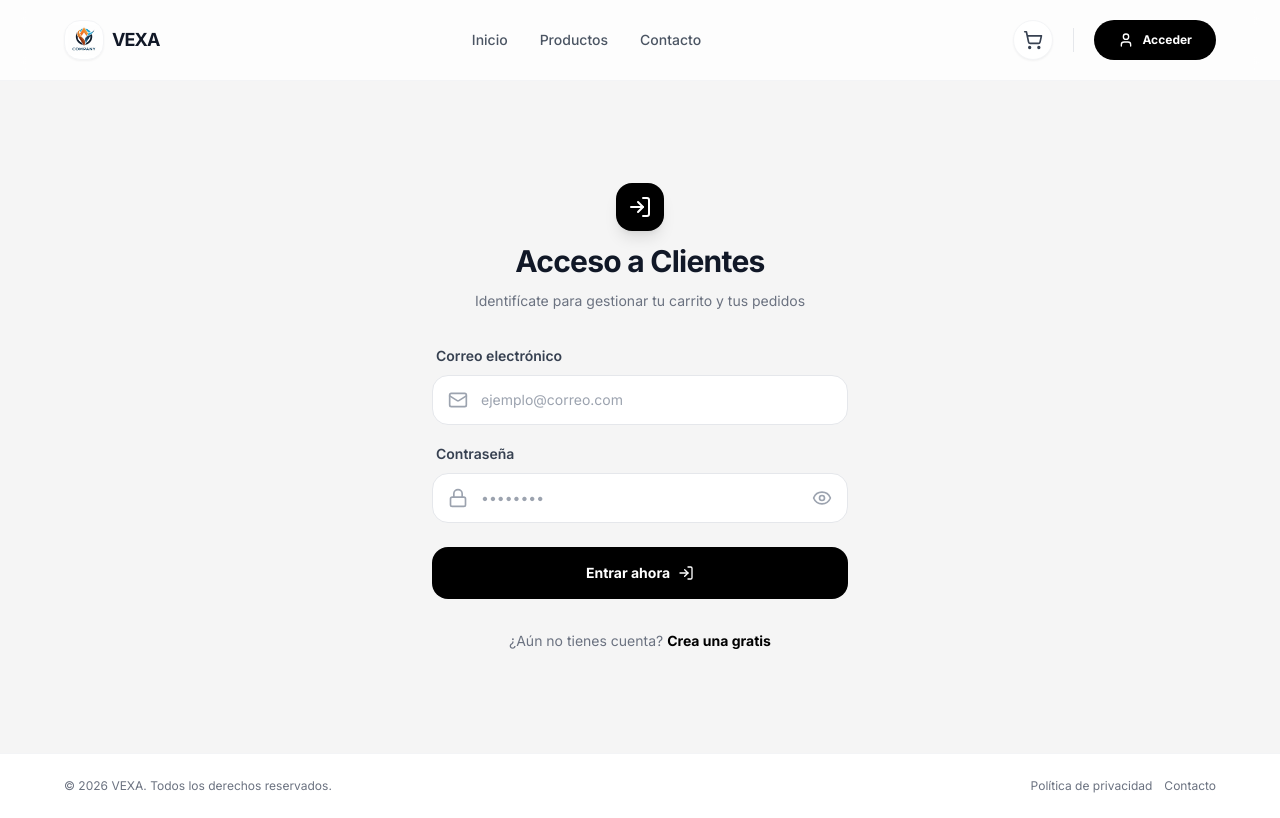
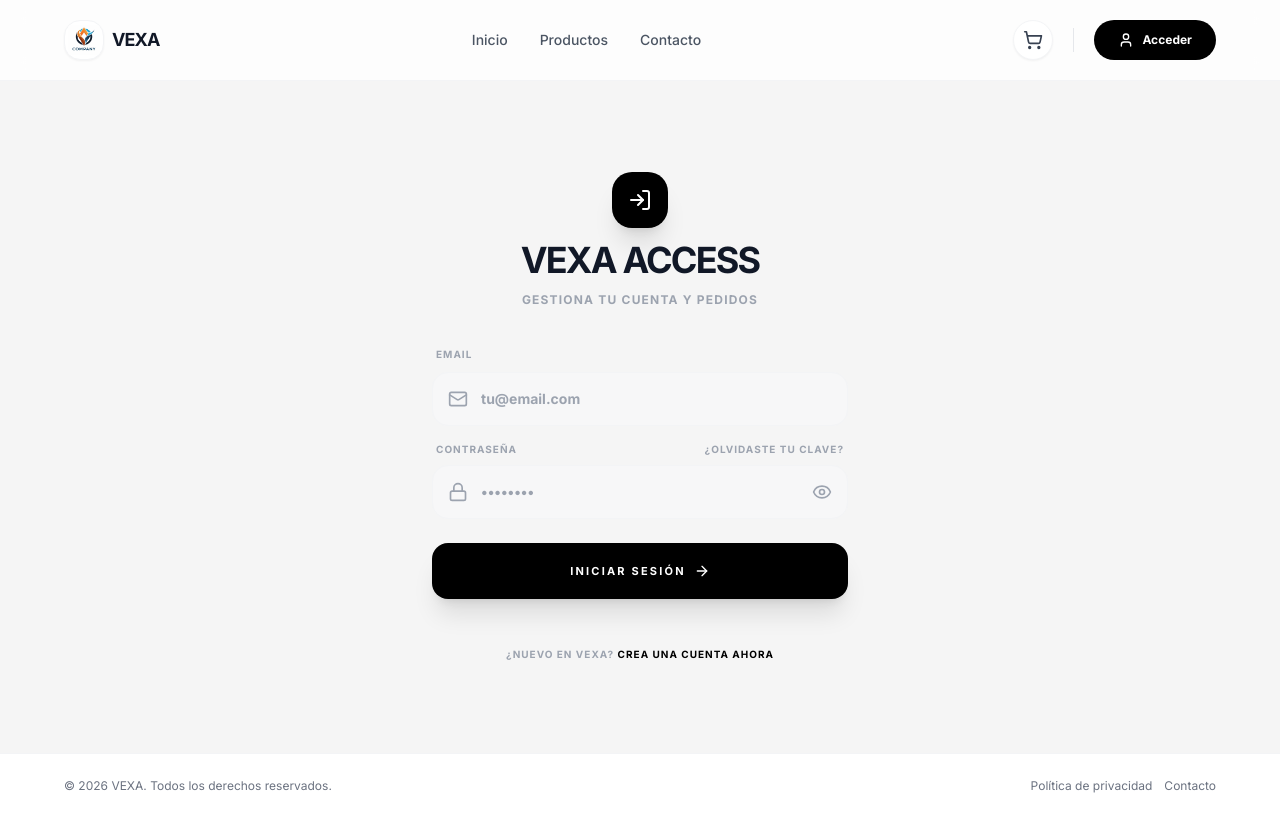
Before and after one commit to ayoubMO19/e-commerce-frontend, a React (Vite) app: page /login in a window 1280 px wide. Built offline with nearby package versions, Linux system fonts and the light colour scheme.

Commit message:
rest password in login

```diff
--- a/src/pages/Auth/Login.tsx
+++ b/src/pages/Auth/Login.tsx
@@ -1,160 +1,202 @@
 import { useState, useEffect, type FormEvent } from "react";
 import { Link, useNavigate } from "react-router-dom";
-import { Mail, Lock, LogIn, AlertCircle, Eye, EyeOff } from "lucide-react";
+import { Mail, Lock, LogIn, AlertCircle, Eye, EyeOff, ArrowRight, ArrowLeft, CheckCircle2 } from "lucide-react";
 import { useAuth } from "../../hooks/useAuth";
 import type { LoginRequestDTO } from "../../types/api";
+import { authService } from "../../services/api";
 
 export default function Login() {
   const navigate = useNavigate();
   const { login, isAuthenticated } = useAuth();
 
-  const [formData, setFormData] = useState<LoginRequestDTO>({
-    email: "",
-    password: "",
-  });
-
+  // Estados de Formulario
+  const [formData, setFormData] = useState<LoginRequestDTO>({ email: "", password: "" });
   const [error, setError] = useState<string>("");
   const [isLoading, setIsLoading] = useState(false);
   const [showPassword, setShowPassword] = useState(false);
 
-  // Redirección controlada si ya está logueado
+  // Estados de Recuperación
+  const [isForgotPasswordView, setIsForgotPasswordView] = useState(false);
+  const [emailSent, setEmailSent] = useState(false);
+
   useEffect(() => {
-    if (isAuthenticated) {
-      navigate("/", { replace: true });
-    }
+    if (isAuthenticated) navigate("/", { replace: true });
   }, [isAuthenticated, navigate]);
+
+  const handleChange = (e: React.ChangeEvent<HTMLInputElement>) => {
+    setFormData(prev => ({ ...prev, [e.target.name]: e.target.value }));
+    if (error) setError("");
+  };
 
   const handleSubmit = async (e: FormEvent<HTMLFormElement>) => {
     e.preventDefault();
     setError("");
     setIsLoading(true);
-
     try {
       await login(formData);
     } catch (err: unknown) {
-      // Verificamos que sea un objeto Error para acceder a .message
-      if (err instanceof Error) {
-        setError(err.message);
-      } else {
-        setError("Error al iniciar sesión");
-      }
+      setError(err instanceof Error ? err.message : "Error al iniciar sesión");
     } finally {
       setIsLoading(false);
     }
   };
 
-  const handleChange = (e: React.ChangeEvent<HTMLInputElement>) => {
-    setFormData(prev => ({
-      ...prev,
-      [e.target.name]: e.target.value,
-    }));
-    if (error) setError("");
+  const handleResetPassword = async (e: FormEvent) => {
+    e.preventDefault();
+    if (!formData.email) return setError("Introduce tu email");
+
+    setIsLoading(true);
+    try {
+      await authService.forgotPassword(formData.email);
+      setEmailSent(true);
+    } catch {
+      setError("Error al procesar la solicitud");
+    } finally {
+      setIsLoading(false);
+    }
   };
 
   if (isAuthenticated) return null;
 
+  // VISTA 1: ÉXITO ENVÍO EMAIL
+  if (emailSent) {
     return (
-    <div className="mx-auto flex min-h-[calc(100vh-12rem)] max-w-md items-center px-4">
+      <div className="mx-auto flex min-h-[calc(100vh-12rem)] max-w-md items-center px-4 animate-in fade-in zoom-in duration-500">
+        <div className="w-full space-y-8 rounded-[2.5rem] border border-gray-100 bg-white p-10 text-center shadow-sm">
+          <div className="mx-auto flex h-16 w-16 items-center justify-center rounded-2xl bg-green-50 text-green-500">
+            <CheckCircle2 className="h-10 w-10" />
+          </div>
+          <div className="space-y-2">
+            <h2 className="text-2xl font-black uppercase tracking-tighter">Revisa tu bandeja</h2>
+            <p className="text-sm text-gray-500 leading-relaxed">
+              Si existe una cuenta asociada a <span className="font-bold text-black">{formData.email}</span>,
+              recibirás un enlace para restablecer tu contraseña en unos minutos.
+            </p>
+          </div>
+          <button
+            onClick={() => { setEmailSent(false); setIsForgotPasswordView(false); }}
+            className="text-[10px] font-black uppercase tracking-[0.2em] text-gray-400 hover:text-black transition-colors"
+          >
+            Volver al inicio de sesión
+          </button>
+        </div>
+      </div>
+    );
+  }
+
+  return (
+    <div className="mx-auto flex min-h-[calc(100vh-12rem)] max-w-md items-center px-4 animate-in fade-in duration-700">
       <div className="w-full space-y-8 py-12">
         <header className="space-y-3 text-center">
-          <div className="mx-auto flex h-12 w-12 items-center justify-center rounded-2xl bg-black text-white shadow-lg">
+          <div className="mx-auto flex h-14 w-14 items-center justify-center rounded-[1.25rem] bg-black text-white shadow-xl">
             <LogIn className="h-6 w-6" />
           </div>
-          <h1 className="text-3xl font-bold tracking-tight text-gray-900">
-            Acceso a Clientes
+          <h1 className="text-4xl font-black tracking-tighter text-gray-900 uppercase">
+            {isForgotPasswordView ? "Recuperar" : "Vexa Access"}
           </h1>
-          <p className="text-sm text-gray-500">
-            Identifícate para gestionar tu carrito y tus pedidos
+          <p className="text-xs font-bold uppercase tracking-widest text-gray-400">
+            {isForgotPasswordView ? "Te enviaremos un acceso seguro" : "Gestiona tu cuenta y pedidos"}
           </p>
         </header>
 
-        <form onSubmit={handleSubmit} className="space-y-6">
+        <form onSubmit={isForgotPasswordView ? handleResetPassword : handleSubmit} className="space-y-6">
           {error && (
-            <div className="flex items-center gap-3 rounded-2xl border border-red-100 bg-red-50 p-4 text-sm text-red-600 animate-in fade-in slide-in-from-top-1">
+            <div className="flex items-center gap-3 rounded-2xl border border-red-100 bg-red-50 p-4 text-sm text-red-600 animate-in slide-in-from-top-2">
               <AlertCircle className="h-5 w-5 flex-shrink-0" />
               <p className="font-medium">{error}</p>
             </div>
           )}
 
           <div className="space-y-4">
-            {/* Email Field */}
             <div className="space-y-2">
-              <label htmlFor="email" className="text-sm font-semibold text-gray-700 ml-1">
-                Correo electrónico
-              </label>
+              <label className="ml-1 text-[10px] font-black uppercase tracking-widest text-gray-400">Email</label>
               <div className="relative group">
-                <Mail className="absolute left-4 top-1/2 h-5 w-5 -translate-y-1/2 text-gray-400 transition-colors group-focus-within:text-black" />
+                <Mail className="absolute left-4 top-1/2 h-5 w-5 -translate-y-1/2 text-gray-400 group-focus-within:text-black" />
                 <input
                   type="email"
-                  id="email"
                   name="email"
                   required
                   value={formData.email}
                   onChange={handleChange}
-                  className="w-full rounded-2xl border border-gray-200 bg-white py-3.5 pl-12 pr-4 text-sm outline-none transition-all focus:border-black focus:ring-4 focus:ring-black/5"
-                  placeholder="ejemplo@correo.com"
+                  className="w-full rounded-2xl border border-gray-100 bg-gray-50/50 py-4 pl-12 pr-4 text-sm font-bold outline-none transition-all focus:border-black focus:bg-white focus:ring-4 focus:ring-black/5"
+                  placeholder="tu@email.com"
                 />
               </div>
             </div>
 
-            {/* Password Field */}
-            <div className="space-y-2">
-              <label htmlFor="password" className="text-sm font-semibold text-gray-700 ml-1">
-                Contraseña
-              </label>
+            {!isForgotPasswordView && (
+              <div className="space-y-2 animate-in slide-in-from-bottom-2">
+                <div className="flex items-center justify-between px-1">
+                  <label className="text-[10px] font-black uppercase tracking-widest text-gray-400">Contraseña</label>
+                  <button
+                    type="button"
+                    onClick={() => { setIsForgotPasswordView(true); setError(""); }}
+                    className="text-[10px] font-black uppercase tracking-widest text-gray-400 hover:text-black transition-colors"
+                  >
+                    ¿Olvidaste tu clave?
+                  </button>
+                </div>
                 <div className="relative group">
-                <Lock className="absolute left-4 top-1/2 h-5 w-5 -translate-y-1/2 text-gray-400 transition-colors group-focus-within:text-black" />
+                  <Lock className="absolute left-4 top-1/2 h-5 w-5 -translate-y-1/2 text-gray-400 group-focus-within:text-black" />
                   <input
                     type={showPassword ? "text" : "password"}
-                  id="password"
                     name="password"
                     required
                     value={formData.password}
                     onChange={handleChange}
-                  className="w-full rounded-2xl border border-gray-200 bg-white py-3.5 pl-12 pr-12 text-sm outline-none transition-all focus:border-black focus:ring-4 focus:ring-black/5"
+                    className="w-full rounded-2xl border border-gray-100 bg-gray-50/50 py-4 pl-12 pr-12 text-sm font-bold outline-none transition-all focus:border-black focus:bg-white focus:ring-4 focus:ring-black/5"
                     placeholder="••••••••"
                   />
-                <button
-                  type="button"
-                  onClick={() => setShowPassword(!showPassword)}
-                  className="absolute right-4 top-1/2 -translate-y-1/2 text-gray-400 hover:text-black transition-colors"
-                >
+                  <button type="button" onClick={() => setShowPassword(!showPassword)} className="absolute right-4 top-1/2 -translate-y-1/2 text-gray-400 hover:text-black">
                     {showPassword ? <EyeOff className="h-5 w-5" /> : <Eye className="h-5 w-5" />}
                   </button>
                 </div>
               </div>
+            )}
           </div>
 
+          <div className="space-y-4">
             <button
               type="submit"
               disabled={isLoading}
-            className="group relative w-full overflow-hidden rounded-2xl bg-black py-4 text-sm font-bold text-white transition-all hover:bg-gray-900 active:scale-[0.98] disabled:cursor-not-allowed disabled:opacity-50"
+              className="group relative w-full overflow-hidden rounded-2xl bg-black py-5 text-[11px] font-black uppercase tracking-[0.2em] text-white shadow-xl transition-all hover:bg-gray-800 active:scale-[0.98] disabled:opacity-50"
             >
               {isLoading ? (
                 <span className="flex items-center justify-center gap-2">
-                <svg className="h-4 w-4 animate-spin text-white" viewBox="0 0 24 24">
-                  <circle className="opacity-25" cx="12" cy="12" r="10" stroke="currentColor" strokeWidth="4" fill="none" />
-                  <path className="opacity-75" fill="currentColor" d="M4 12a8 8 0 018-8V0C5.373 0 0 5.373 0 12h4zm2 5.291A7.962 7.962 0 014 12H0c0 3.042 1.135 5.824 3 7.938l3-2.647z" />
-                </svg>
-                Validando...
+                  <div className="h-4 w-4 animate-spin rounded-full border-2 border-white/20 border-t-white" />
+                  Procesando
                 </span>
               ) : (
                 <span className="flex items-center justify-center gap-2">
-                Entrar ahora
-                <LogIn className="h-4 w-4 transition-transform group-hover:translate-x-1" />
+                  {isForgotPasswordView ? "Enviar enlace" : "Iniciar Sesión"}
+                  <ArrowRight className="h-4 w-4 transition-transform group-hover:translate-x-1" />
                 </span>
               )}
             </button>
+
+            {isForgotPasswordView && (
+              <button
+                type="button"
+                onClick={() => setIsForgotPasswordView(false)}
+                className="flex w-full items-center justify-center gap-2 text-[10px] font-black uppercase tracking-widest text-gray-400 hover:text-black transition-colors"
+              >
+                <ArrowLeft className="h-3 w-3" />
+                Volver atrás
+              </button>
+            )}
+          </div>
         </form>
 
-        <footer className="text-center">
-          <p className="text-sm text-gray-500">
-            ¿Aún no tienes cuenta?{" "}
-            <Link to="/register" className="font-bold text-black hover:underline underline-offset-4">
-              Crea una gratis
+        {!isForgotPasswordView && (
+          <footer className="text-center pt-4">
+            <p className="text-[10px] font-black uppercase tracking-widest text-gray-400">
+              ¿Nuevo en Vexa?{" "}
+              <Link to="/register" className="text-black hover:underline underline-offset-4 decoration-2">
+                Crea una cuenta ahora
               </Link>
             </p>
           </footer>
+        )}
       </div>
     </div>
   );
```
Lines whose indentation alone changed are shown as unchanged.
